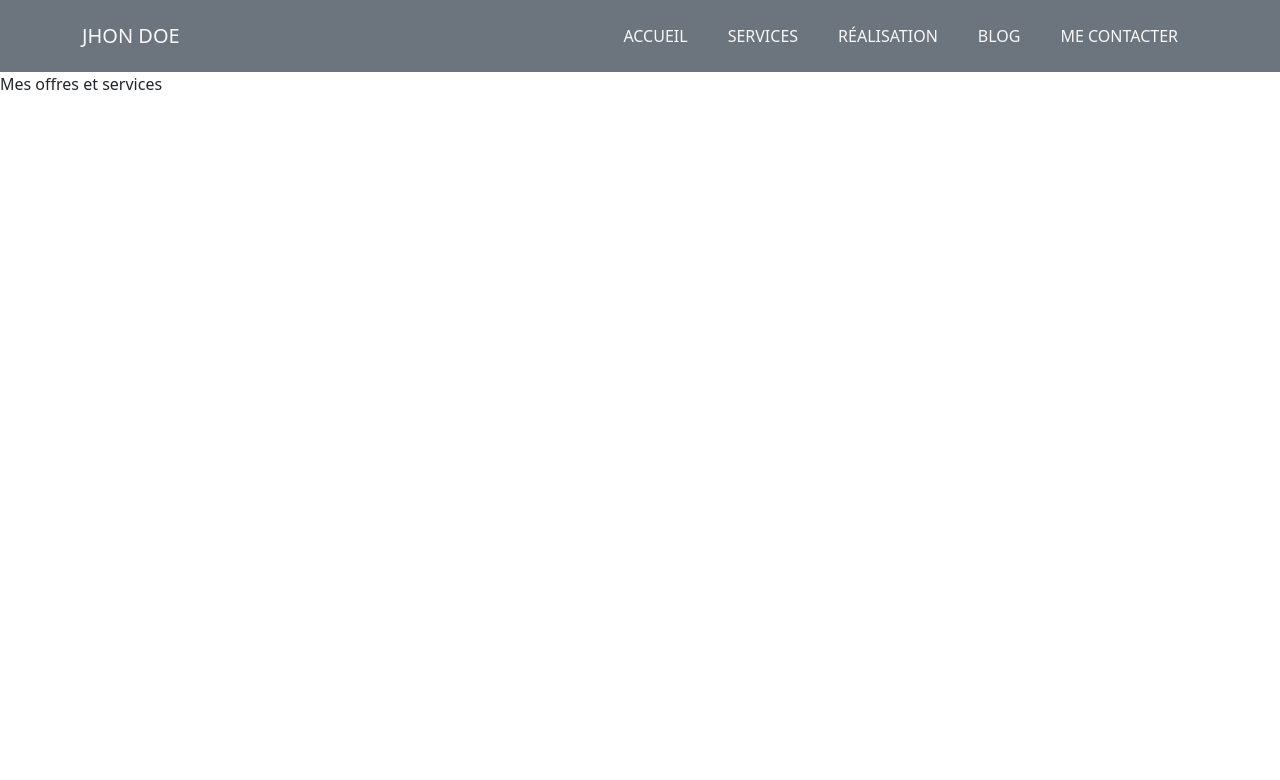
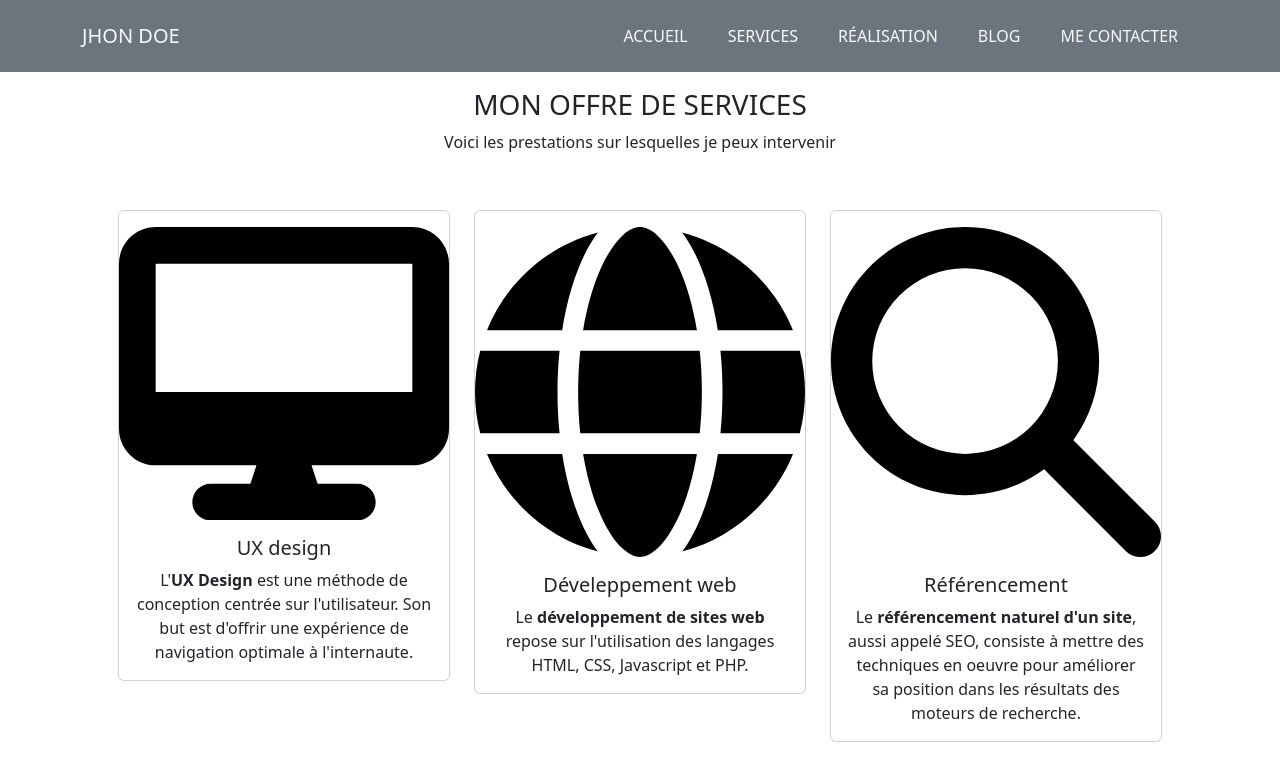
Before and after one commit to Dada-nol/John-Doe-React, a React (Create React App) app: page /services in a window 1280 px wide. Shown: the top 780 px of the page. Built offline with nearby package versions, Linux system fonts and the light colour scheme.

Commit message:
add services page

```diff
--- a/src/pages/Services.jsx
+++ b/src/pages/Services.jsx
@@ -1,7 +1,69 @@
 const Services = () => {
   return (
-    <div>
-      <p>Mes offres et services</p>
+    <div className="container">
+      <div className="row text-center m-3">
+        <h3 className="text-uppercase">Mon offre de services</h3>
+        <p>Voici les prestations sur lesquelles je peux intervenir</p>
+      </div>
+      <div className="row m-4 gy-3">
+        <div className="col-md-4">
+          <div className="card">
+            <svg
+              className="card-img-top mx-auto d-bloc mt-3"
+              xmlns="http://www.w3.org/2000/svg"
+              viewBox="0 0 576 512"
+            >
+              <path d="M64 0C28.7 0 0 28.7 0 64V352c0 35.3 28.7 64 64 64H240l-10.7 32H160c-17.7 0-32 14.3-32 32s14.3 32 32 32H416c17.7 0 32-14.3 32-32s-14.3-32-32-32H346.7L336 416H512c35.3 0 64-28.7 64-64V64c0-35.3-28.7-64-64-64H64zM512 64V288H64V64H512z" />
+            </svg>
+            <div className="card-body text-center">
+              <h5 className="card-title">UX design</h5>
+              <p className="card-text">
+                L'<strong>UX Design</strong> est une méthode de conception
+                centrée sur l'utilisateur. Son but est d'offrir une expérience
+                de navigation optimale à l'internaute.
+              </p>
+            </div>
+          </div>
+        </div>
+        <div className="col-md-4">
+          <div className="card">
+            <svg
+              className="card-img-top mx-auto d-bloc mt-3"
+              xmlns="http://www.w3.org/2000/svg"
+              viewBox="0 0 512 512"
+            >
+              <path d="M352 256c0 22.2-1.2 43.6-3.3 64H163.3c-2.2-20.4-3.3-41.8-3.3-64s1.2-43.6 3.3-64H348.7c2.2 20.4 3.3 41.8 3.3 64zm28.8-64H503.9c5.3 20.5 8.1 41.9 8.1 64s-2.8 43.5-8.1 64H380.8c2.1-20.6 3.2-42 3.2-64s-1.1-43.4-3.2-64zm112.6-32H376.7c-10-63.9-29.8-117.4-55.3-151.6c78.3 20.7 142 77.5 171.9 151.6zm-149.1 0H167.7c6.1-36.4 15.5-68.6 27-94.7c10.5-23.6 22.2-40.7 33.5-51.5C239.4 3.2 248.7 0 256 0s16.6 3.2 27.8 13.8c11.3 10.8 23 27.9 33.5 51.5c11.6 26 20.9 58.2 27 94.7zm-209 0H18.6C48.6 85.9 112.2 29.1 190.6 8.4C165.1 42.6 145.3 96.1 135.3 160zM8.1 192H131.2c-2.1 20.6-3.2 42-3.2 64s1.1 43.4 3.2 64H8.1C2.8 299.5 0 278.1 0 256s2.8-43.5 8.1-64zM194.7 446.6c-11.6-26-20.9-58.2-27-94.6H344.3c-6.1 36.4-15.5 68.6-27 94.6c-10.5 23.6-22.2 40.7-33.5 51.5C272.6 508.8 263.3 512 256 512s-16.6-3.2-27.8-13.8c-11.3-10.8-23-27.9-33.5-51.5zM135.3 352c10 63.9 29.8 117.4 55.3 151.6C112.2 482.9 48.6 426.1 18.6 352H135.3zm358.1 0c-30 74.1-93.6 130.9-171.9 151.6c25.5-34.2 45.2-87.7 55.3-151.6H493.4z" />
+            </svg>
+            <div className="card-body text-center">
+              <h5 className="card-title">Déveleppement web</h5>
+              <p className="card-text">
+                Le <strong>développement de sites web</strong> repose sur
+                l'utilisation des langages HTML, CSS, Javascript et PHP.
+              </p>
+            </div>
+          </div>
+        </div>
+        <div className="col-md-4">
+          <div className="card">
+            <svg
+              className="card-img-top mx-auto d-bloc mt-3"
+              xmlns="http://www.w3.org/2000/svg"
+              viewBox="0 0 512 512"
+            >
+              <path d="M416 208c0 45.9-14.9 88.3-40 122.7L502.6 457.4c12.5 12.5 12.5 32.8 0 45.3s-32.8 12.5-45.3 0L330.7 376c-34.4 25.2-76.8 40-122.7 40C93.1 416 0 322.9 0 208S93.1 0 208 0S416 93.1 416 208zM208 352a144 144 0 1 0 0-288 144 144 0 1 0 0 288z" />
+            </svg>
+            <div className="card-body text-center">
+              <h5 className="card-title">Référencement</h5>
+              <p className="card-text">
+                Le <strong>référencement naturel d'un site</strong>, aussi
+                appelé SEO, consiste à mettre des techniques en oeuvre pour
+                améliorer sa position dans les résultats des moteurs de
+                recherche.
+              </p>
+            </div>
+          </div>
+        </div>
+      </div>
     </div>
   );
 };
```
